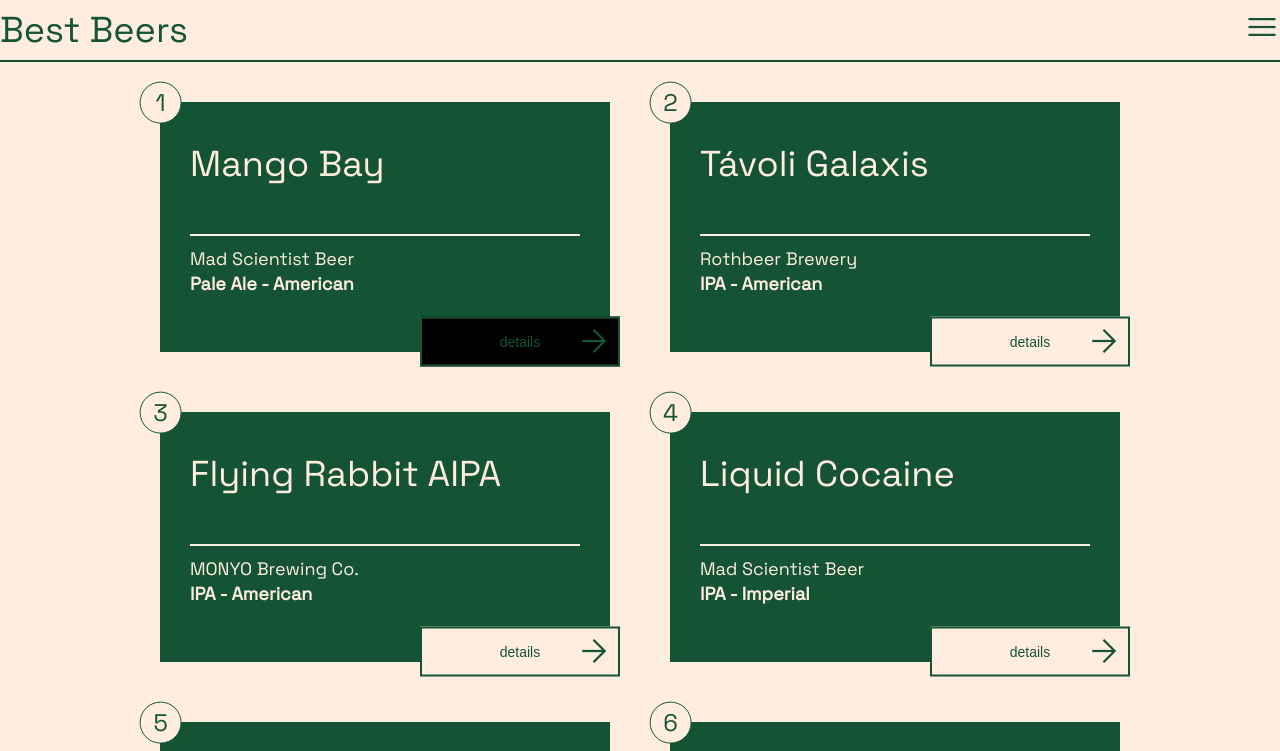
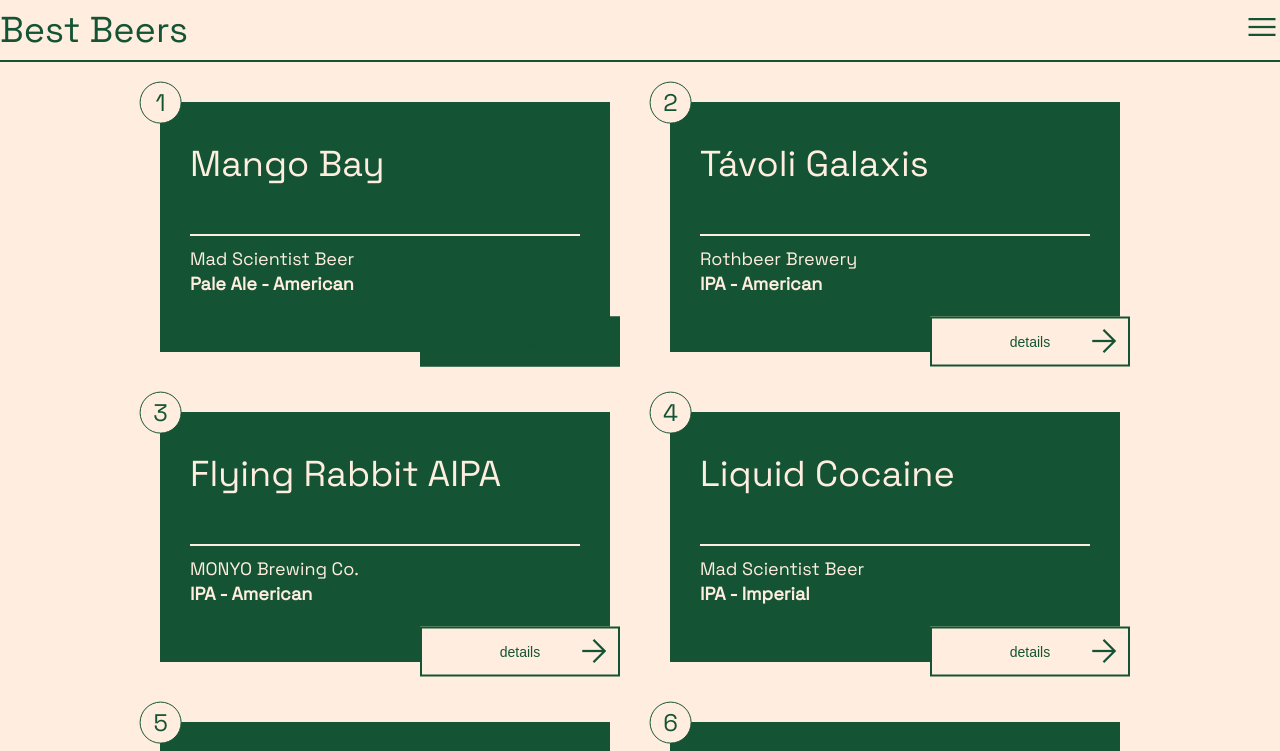
Before and after one commit to varga492/vizsgagyak2, a plain HTML site: page index.html in a window 1280 px wide. In both pictures the pointer is over the button 520 px from the left and 341 px from the top of the page. Shown: the top 751 px of the page. Drawn offline with nearby package versions, Linux system fonts and the light colour scheme.

Commit message:
hover fixed

```diff
--- a/index.css
+++ b/index.css
@@ -112,7 +112,8 @@ button>span{
 }
 
 button:hover{
-    background-color: black;
+    background-color: #145434;
+    color: #145434;
 }
 
 .material-symbols-outlined {
```
